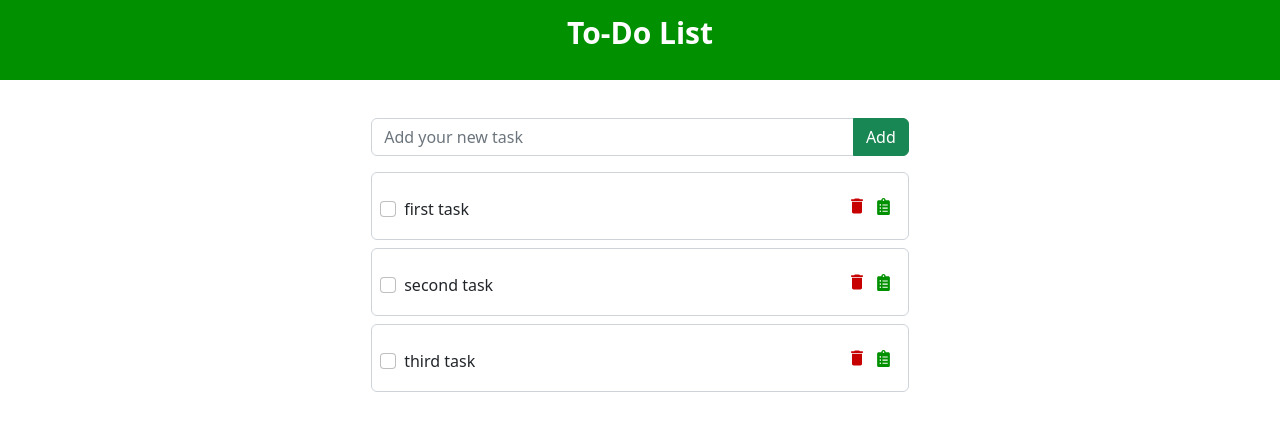
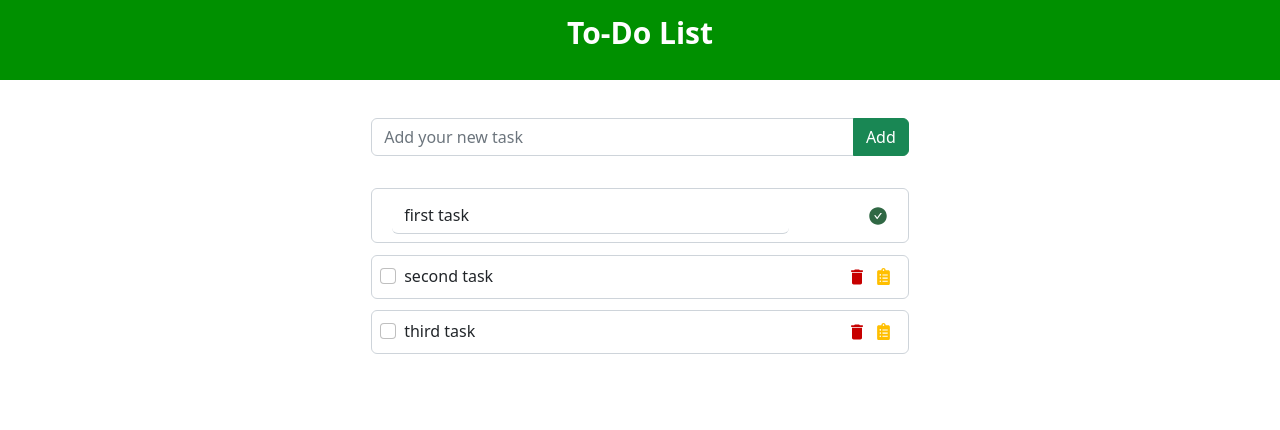
Before and after one commit to Yuliteg/to-do-list, a React (Create React App) app: page / in a window 1280 px wide. Both pictures are taken after a click on the icon 883 px from the left and 206 px from the top of the page. Shown: the top 430 px of the page. Built offline with nearby package versions, Linux system fonts and the light colour scheme.

Commit message:
edit-functionality

```diff
--- a/src/components/AddTask.js
+++ b/src/components/AddTask.js
@@ -40,12 +40,12 @@ const AddTask = ({ setList, list }) => {
 }
 
 const Wrapper = styled.div`
+  margin-bottom: 1rem;
   width: 70%;
   display: flex;
   flex-direction: column;
   justify-content: center;
   align-items: center;
-
 `
 
 export default AddTask;
--- a/src/components/TaskList.js
+++ b/src/components/TaskList.js
@@ -1,10 +1,15 @@
 import styled from 'styled-components';
 import { MdDelete } from 'react-icons/md';
 import { FaClipboardList } from 'react-icons/fa';
+import { AiFillCheckCircle } from 'react-icons/ai';
 import Form from 'react-bootstrap/Form';
+import InputGroup from 'react-bootstrap/InputGroup';
+import { useState } from 'react';
 
 
 const TaskList = ({ list, setList }) => {
+    const [editList, setEditList] = useState(false);
+    const [editValue, setEditValue] = useState('');
 
     const deleteItem = (id) => {
         const newList = [...list].filter(el => el.id != id);
@@ -19,10 +24,46 @@ const TaskList = ({ list, setList }) => {
         })
         setList(newList);
     }
+    const editItem = (id, title) => {
+        setEditList(id);
+        setEditValue(title);
+    }
+
+    const saveList = (id) => {
+       let newList = [...list].map(el => {
+        if(el.id == id) {
+            el.title = editValue;
+        }
+        return el;
+       })
+       setList(newList);
+       setEditList(null);
+    }
+
     return (
         <Container>
             {list.map(el => (
                 <Wrapper key={el.id}>
+                    {editList == el.id ?
+                        <>
+                            <div className='container'>
+                                <InputGroup className="mb-3">
+                                    <Form.Control
+                                        placeholder="Edit your task"
+                                        className='shadow-none'
+                                        value={editValue}
+                                        onChange={(e) => setEditValue(e.target.value)}
+                                    />
+                                </InputGroup>
+                                <AiFillCheckCircle
+                                 className='done-icon'
+                                 onClick={() => saveList(el.id)}
+                                 />
+                            </div>
+
+                        </>
+                        :
+                        <>
                             <Form.Check
                                 className={el.complited ? 'checkbox-complited shadow-none' : 'checkbox shadow-none'}
                                 type="checkbox"
@@ -35,26 +76,36 @@ const TaskList = ({ list, setList }) => {
                                     onClick={() => deleteItem(el.id)} />
                                 <FaClipboardList
                                     className='edit-icon'
-
+                                    onClick={() => editItem(el.id, el.title)}
                                 />
                             </div>
+                        </>
+                    }
                 </Wrapper>
             )
             )}
         </Container>
     )
 }
+
+
 const Container = styled.div`
+    overflow-y: scroll;
+    height: 450px;
     width: 100%;
     display: flex;
     flex-direction: column;
- justify-content: center;
     align-items: center;
+
+    ::-webkit-scrollbar {
+    display: none;
+}
             `
 
 const Wrapper = styled.div`
      width: 70%;
-  margin-bottom: 0.5rem;
+     margin-bottom: 0.7rem;
+     padding-bottom: 1rem;
      padding: 0.5rem;
      display: flex;
      justify-content: space-between;
@@ -62,16 +113,14 @@ const Wrapper = styled.div`
      border-radius: 0.375rem;
 
    .checkbox {
-    margin-top: 1rem;
-    padding-bottom: 0.5rem;
+    margin - top: 1rem;
      .form-check-input:focus {
          box-shadow: none;
      }
    }
 
     .checkbox-complited {
-    margin-top: 1rem;
-    padding-bottom: 0.5rem;
+        margin - top: 1rem;
     .form-check-label {
         text-decoration: line-through;
      }
@@ -96,10 +145,32 @@ const Wrapper = styled.div`
   }
    .edit-icon {
    cursor: pointer;
-    color: #009000;
+   color: #FFBF00;
    font-size: 17px;
   }
 
+  .container {
+    width: 100%;
+    display: flex;
+    justify-content: space-between;
+    align-items: center;
+
+    .done-icon {
+    cursor: pointer;
+    font-size: 20px;
+    fill: #306844;
+     }
+  }
+
+  .input-group {
+    width: 80%;
+    margin-bottom: 0 !important;
+    .form-control {
+        border-top: transparent;
+        border-left: transparent;
+        border-right: transparent;
+    }
+  }
 `
 
 export default TaskList;
```
Lines whose indentation alone changed are shown as unchanged.
